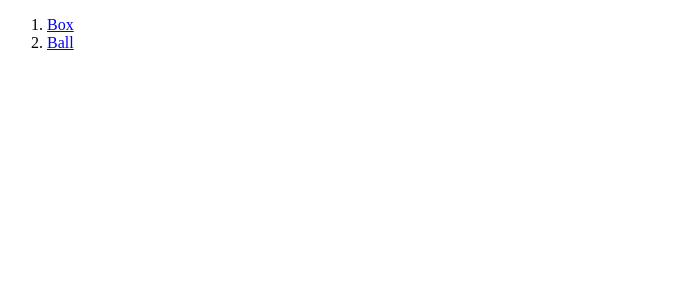
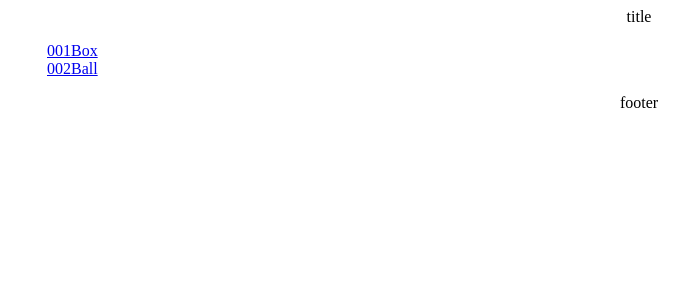
Before and after one commit to sunboyZgz/interesting, a Vue app: page / in a window 1280 px wide. Before the commit this address had no page. Shown: the top 300 px of the page, without its empty margins (1-688 px from the left). Built offline with nearby package versions, Linux system fonts and the light colour scheme.

Commit message:
fixed: click position calculate 001.vue

```diff
--- a/package.json
+++ b/package.json
@@ -17,6 +17,7 @@
     "@vitejs/plugin-vue": "^2.3.3",
     "eslint": "^8.18.0",
     "typescript": "^4.5.4",
+    "unocss": "^0.39.3",
     "vite": "^2.9.9",
     "vue-tsc": "^0.34.7"
   }
--- a/src/App.vue
+++ b/src/App.vue
@@ -1,29 +1,18 @@
 <script setup lang="ts">
-import {routes} from './routes'
-// const routes_map = routes.map(route => ({
-//   ...route,
-//   name: route
-// }));
-
 </script>
 
 <template>
-  <div id="demonstrate">
-    <ol>
-      <li v-for="item in routes">
-        <router-link :to="item.path">{{item.name}}</router-link>
-      </li>
-    </ol>
+    <div class="text-center mb-4">title</div>
     <router-view></router-view>
-  </div>
+    <footer class="text-center mt-4">footer</footer>
 </template>
 
 <style>
-/* #demonstrate {
-  position: absolute;
-  z-index: -1;
+.center {
+  overflow: hidden;
+  position: fixed;
   left: 50%;
   top: 50%;
   transform: translate(-50%, -50%);
-}  */
+}
 </style>
--- a/src/components/001.vue
+++ b/src/components/001.vue
@@ -1,6 +1,6 @@
 <template>
-  <div>click</div>
   <canvas
+    class="center"
     ref="canvas"
     @click="events.click"
     width="600"
@@ -57,12 +57,10 @@ function init(width: number, height: number) {
   Runner.run(runner, engine);
 }
 function add_box_click(e: MouseEvent) {
-  console.log("ok")
-  console.log("engine", engine)
-  const box1 = Bodies.rectangle(e.x - box.width / 2, 0, box.width, box.height);
+  const x = e.x - canvas.value?.offsetLeft! + canvas.value!.width / 2; // + canvas.value的原因是因为需要把transform之前的原位置计算出来
+  const box1 = Bodies.rectangle(x, 0, box.width, box.height);
   World.add(engine!.world, box1);
 }
-
 
 function add_events() {
   events.click = add_box_click
--- a/src/components/002.vue
+++ b/src/components/002.vue
@@ -2,10 +2,11 @@
  * @Author: sunboy
  * @LastEditors: sunboy
  * @Date: 2022-06-20 08:33:53
- * @LastEditTime: 2022-06-20 13:04:52
+ * @LastEditTime: 2022-06-21 11:40:18
 -->
 <template>
 <canvas
+    class="center"
     ref="canvas"
     width="600"
     height="600"
--- /dev/null
+++ b/src/components/index.vue
@@ -0,0 +1,17 @@
+<!--
+ * @Author: sunboy
+ * @LastEditors: sunboy
+ * @Date: 2022-06-21 10:34:06
+ * @LastEditTime: 2022-06-21 11:01:48
+-->
+<script setup lang="ts">
+import {routes, filter_noid} from '../routes'
+const list = routes.filter(filter_noid)
+</script>
+<template>
+  <ul class="w-1/2 list-none">
+    <li v-for="item in list">
+      <router-link :to="item.path">{{item.id}}</router-link>
+    </li>
+  </ul>
+</template>
--- a/src/main.ts
+++ b/src/main.ts
@@ -1,5 +1,5 @@
 import { createApp } from 'vue'
 import App from './App.vue'
 import {router} from './routes'
-
+import 'uno.css'
 createApp(App).use(router).mount('#app')
--- a/src/routes.ts
+++ b/src/routes.ts
@@ -2,24 +2,35 @@
  * @Author: sunboy
  * @LastEditors: sunboy
  * @Date: 2022-06-20 13:26:09
- * @LastEditTime: 2022-06-20 14:13:10
+ * @LastEditTime: 2022-06-21 11:03:13
  */
 import {createRouter, createWebHistory} from 'vue-router'
-import { defineAsyncComponent } from 'vue'
 import type { RouteRecordRaw } from 'vue-router'
 
+const Index = () => import("./components/index.vue")
 const Box = () => import('./components/001.vue')
 const Ball = () => import('./components/002.vue')
 
-const add_name = (route: RouteRecordRaw): RouteRecordRaw => ({
-  name: route.path[1].toUpperCase() + route.path.slice(2),
+type MyRoute = RouteRecordRaw & {
+  id?: string,
+  filter?: boolean
+}
+
+const add_name = (route: MyRoute): MyRoute => ({
+  name: (route.path[1]? route.path[1] : '').toUpperCase() + route.path.slice(2),
   ...route,
 })
-const routes: RouteRecordRaw[] = [
+const add_id = (route: MyRoute, index: number): MyRoute => ({
+  id: (index).toString().padStart(3, '0') + route.name?.toString(),
+  ...route
+})
+export const filter_noid = (route: MyRoute): boolean => (!route.filter)
+const routes: MyRoute[] = [
+  { path: '/', component: Index, filter: true },
   { path: '/box', component: Box },
   { path: '/ball', component: Ball },
-].map(add_name)
-
+].map(add_name).map(add_id)
+console.log(routes)
 const router = createRouter({
   routes,
   history: createWebHistory()
--- a/vite.config.ts
+++ b/vite.config.ts
@@ -1,9 +1,10 @@
 import { defineConfig } from 'vite'
 import vue from '@vitejs/plugin-vue'
-
+import Unocss from 'unocss/vite'
 // https://vitejs.dev/config/
 export default defineConfig({
   plugins: [vue({
     reactivityTransform: true
-  })]
+  }),
+  Unocss({ /* options */ }),]
 })
```
Also changed, not shown: 1 other file (tests, documents, lock files or other folders).
